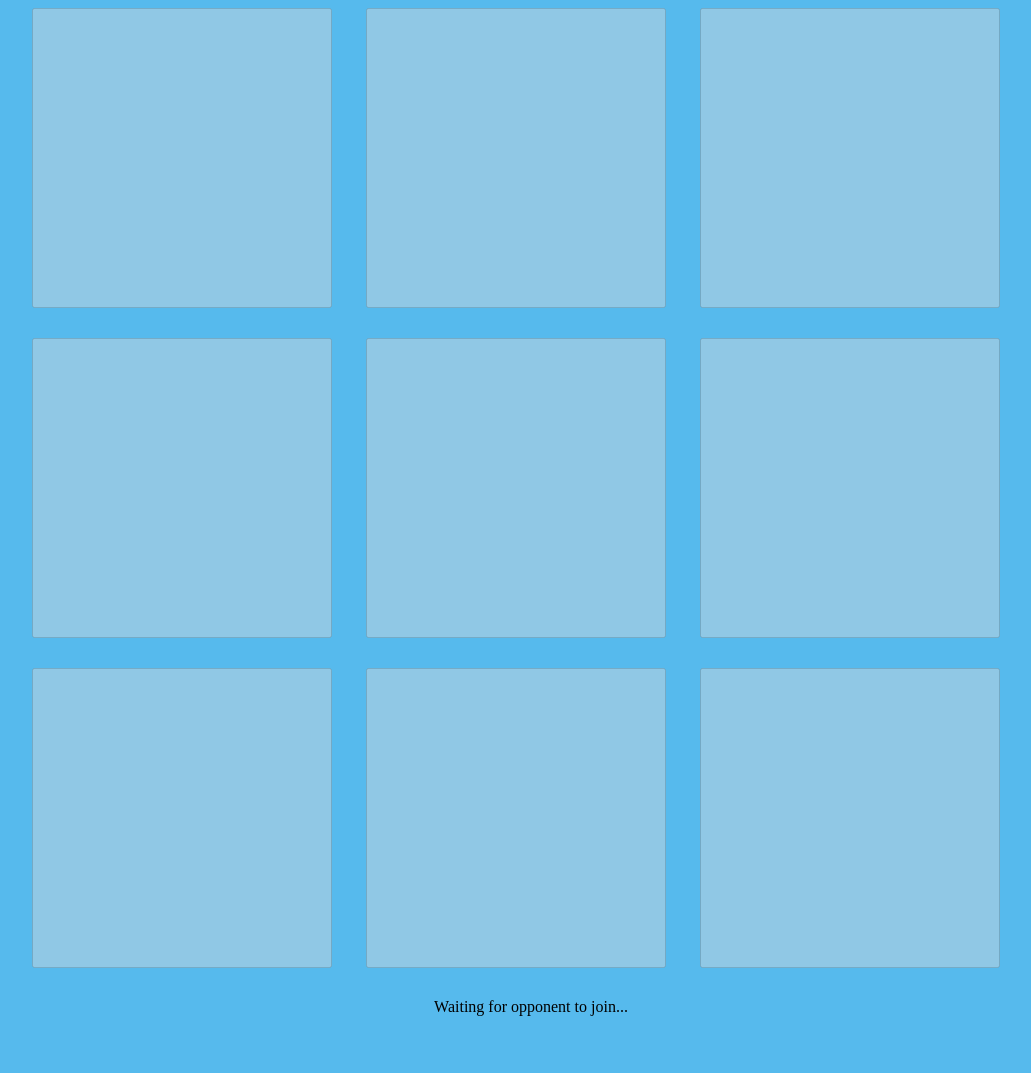
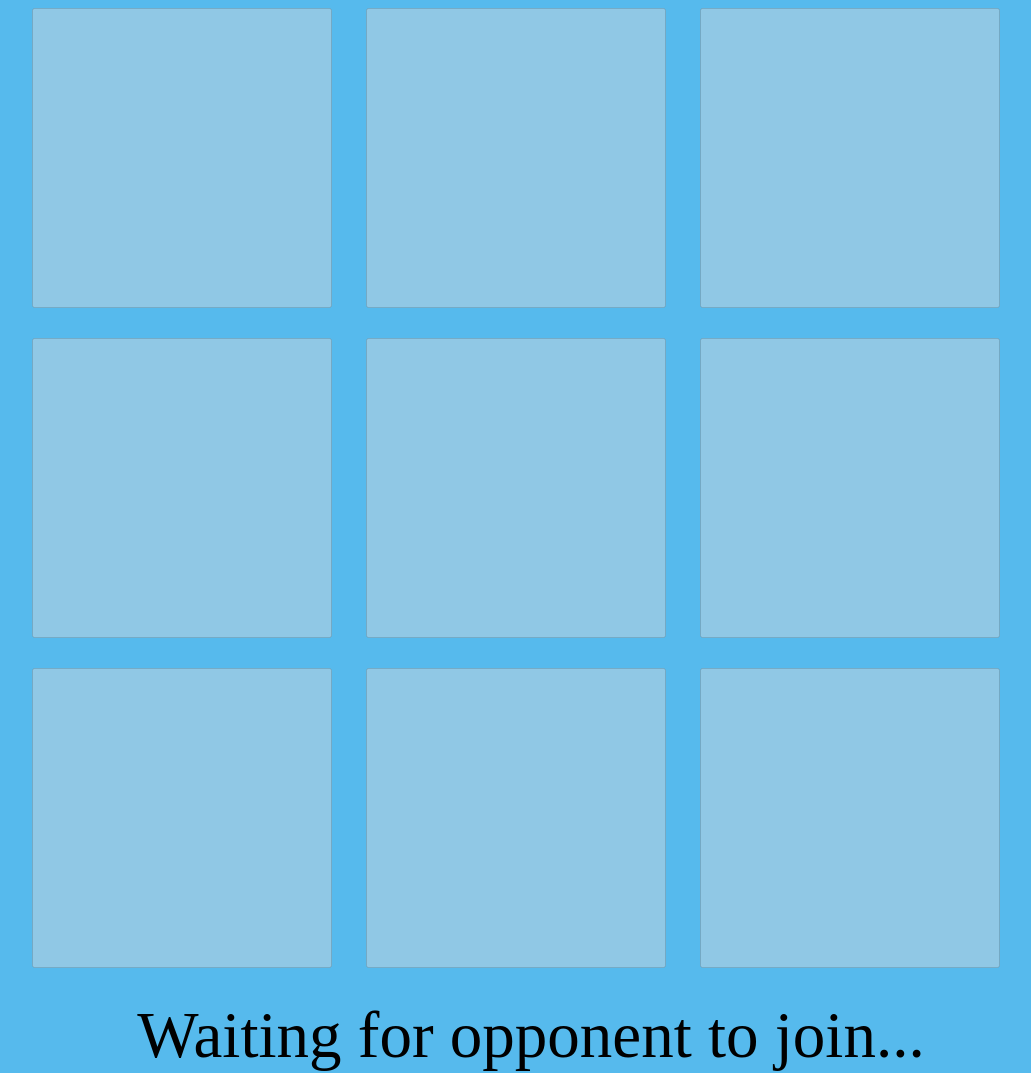
Before and after one commit to imoliviant/tictactoe-pvp, a website: page public/index.html in a window 1280 px wide. Shown: the whole page, without its empty margins (109-1140 px from the left). Drawn offline with nearby package versions, Linux system fonts and the light colour scheme; no server answers.

Commit message:
Update style.css

```diff
--- a/public/css/style.css
+++ b/public/css/style.css
@@ -23,3 +23,6 @@ body {
     margin-bottom: 30px;
     font-size: 56em;
    }
+  #messages {
+   font-size: 65px;
+   }
```
